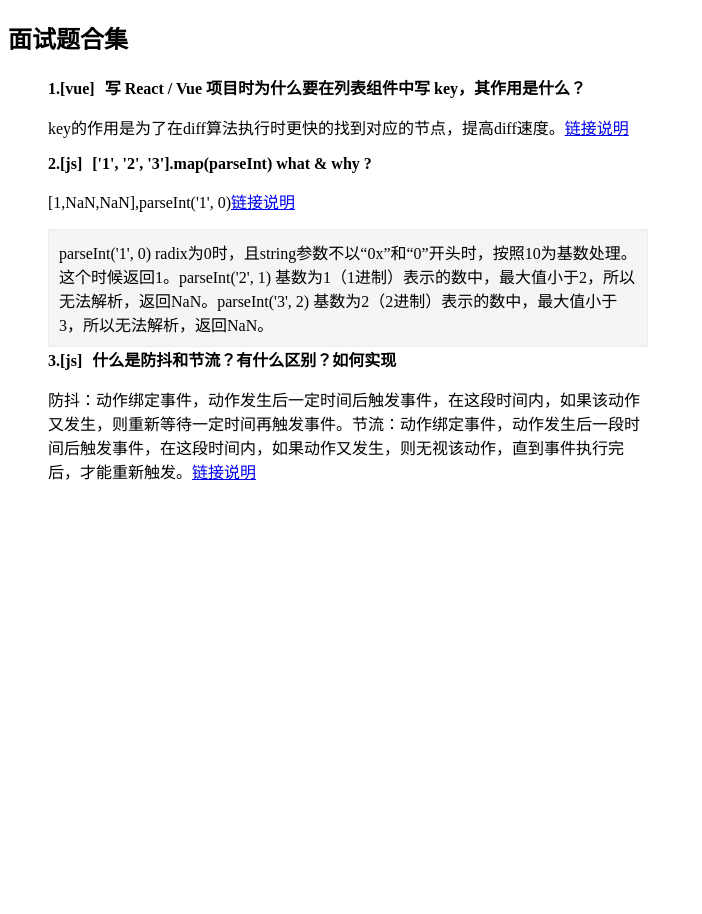
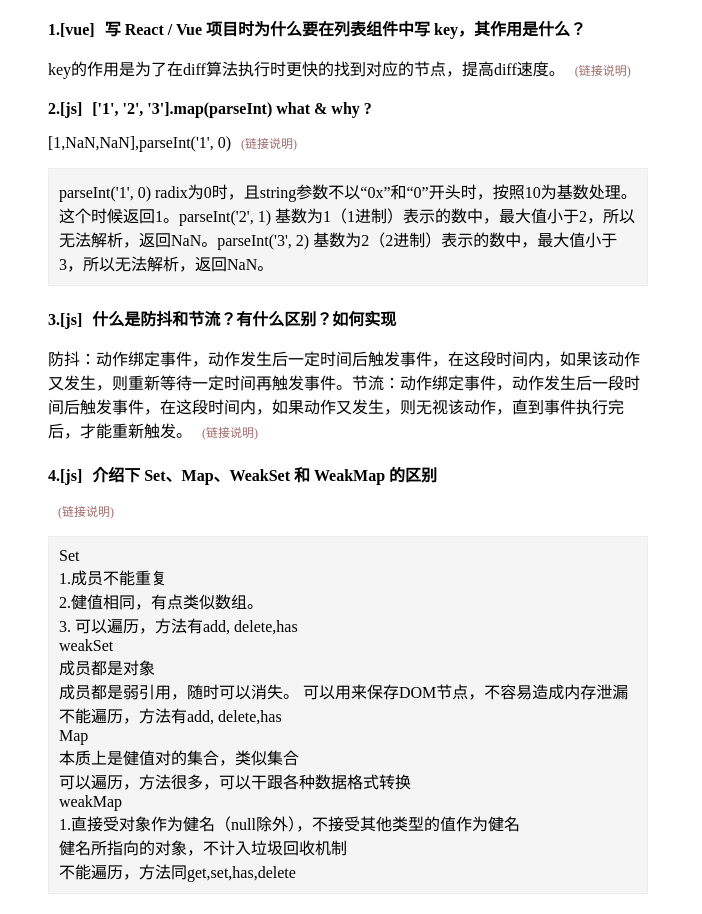
Before and after one commit to liermao/interview, a Vue app in the folder classify/: page / in a window 1280 px wide. Shown: the whole page, without its empty margins (0-702 px from the left). Before the commit the page ends 800 px from the top, so only its background shows below. Built offline with nearby package versions, Linux system fonts and the light colour scheme.

Commit message:
创建新的面试题项目。

```diff
--- a/classify/src/views/index.vue
+++ b/classify/src/views/index.vue
@@ -1,12 +1,12 @@
 <template>
   <div>
-    <h2>面试题合集</h2>
+    <!--    <h2>面试题合集</h2>-->
     <ul class="list">
       <li v-for="(item,index) in list" :key="index">
         <span class="number">{{ index + 1 }}.</span>
         <span class="class">[{{ item.class }}]</span>
         <span class="title">{{ item.title }}</span>
-        <p>{{ item.answer }}<a v-if="item.link" :href=item.link>链接说明</a></p>
+        <p>{{ item.answer }}<a v-if="item.link" :href=item.link>(链接说明)</a></p>
         <div class="analysis" v-if="item.analysis" v-html="item.analysis"></div>
       </li>
     </ul>
@@ -41,6 +41,28 @@ export default {
               "节流：动作绑定事件，动作发生后一段时间后触发事件，在这段时间内，如果动作又发生，则无视该动作，直到事件执行完后，才能重新触发。",
           link: "https://github.com/Advanced-Frontend/Daily-Interview-Question/issues/5"
         },
+
+        {
+          class: "js",
+          title: "介绍下 Set、Map、WeakSet 和 WeakMap 的区别",
+          answer:"",
+          analysis: "Set</br>" +
+              "1.成员不能重复</br>" +
+              "2.健值相同，有点类似数组。</br>" +
+              "3. 可以遍历，方法有add, delete,has</br>" +
+              "weakSet</br>" +
+              "成员都是对象</br>" +
+              "成员都是弱引用，随时可以消失。 可以用来保存DOM节点，不容易造成内存泄漏</br>" +
+              "不能遍历，方法有add, delete,has</br>" +
+              "Map</br>" +
+              "本质上是健值对的集合，类似集合</br>" +
+              "可以遍历，方法很多，可以干跟各种数据格式转换</br>" +
+              "weakMap</br>" +
+              "1.直接受对象作为健名（null除外），不接受其他类型的值作为健名</br>" +
+              "健名所指向的对象，不计入垃圾回收机制</br>" +
+              "不能遍历，方法同get,set,has,delete</br>",
+          link: "https://github.com/Advanced-Frontend/Daily-Interview-Question/issues/5"
+        },
       ]
     }
   }
@@ -51,17 +73,29 @@ export default {
 .list {
   list-style: none;
   max-width: 600px;
+
+  li {
+    margin-bottom: 20px;
+
     .number, .class {
       font-weight: bolder;
     }
-  .title{
+    a{
+      text-decoration: none;
+      color: #a16a6a;
+      margin-left: 10px;
+      font-size: 12px;
+    }
+    .title {
       margin-left: 10px;
       font-weight: bolder;
     }
-  .analysis{
+
+    .analysis {
       border: 1px solid #eeecec;
       padding: 10px;
       background: #f5f5f5;
     }
   }
+}
 </style>
```
Lines whose indentation alone changed are shown as unchanged.
